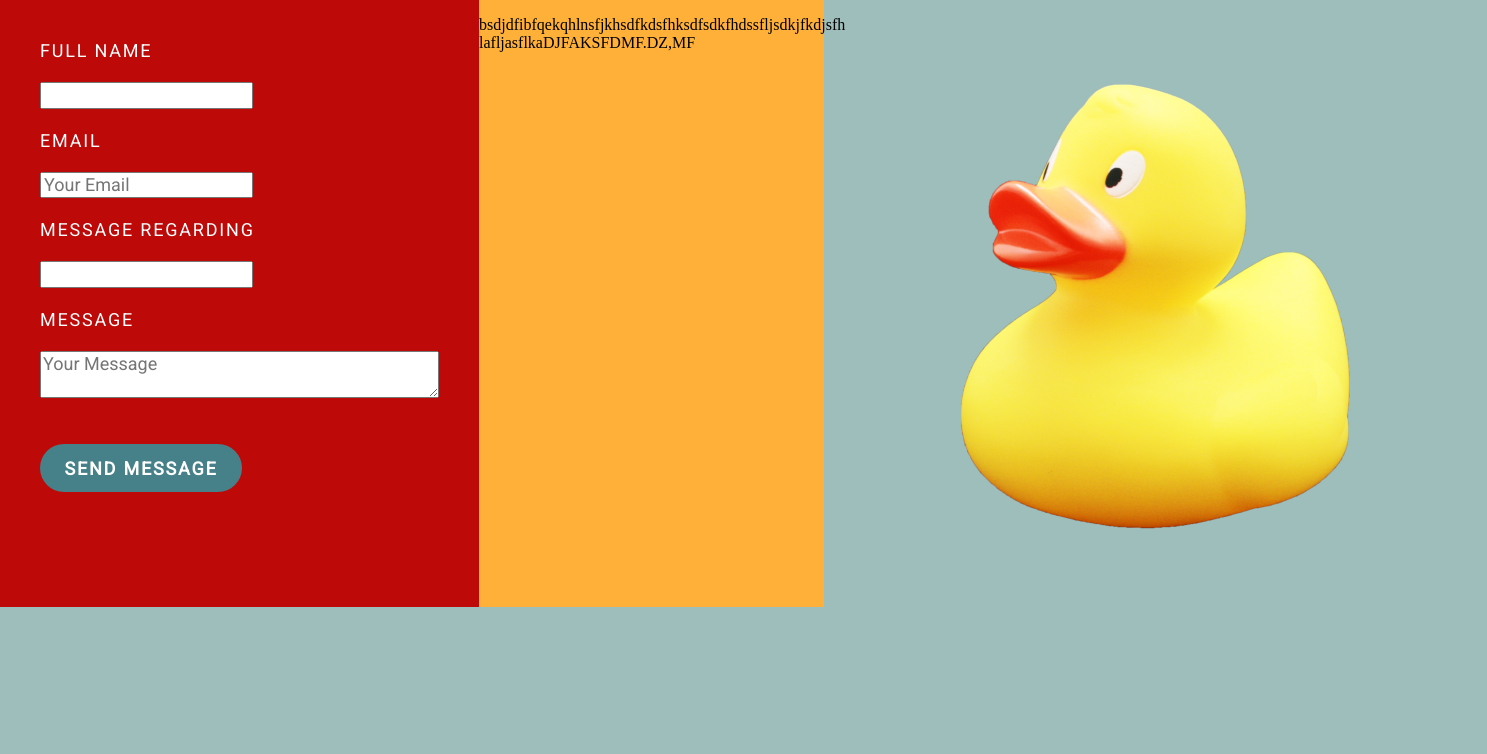
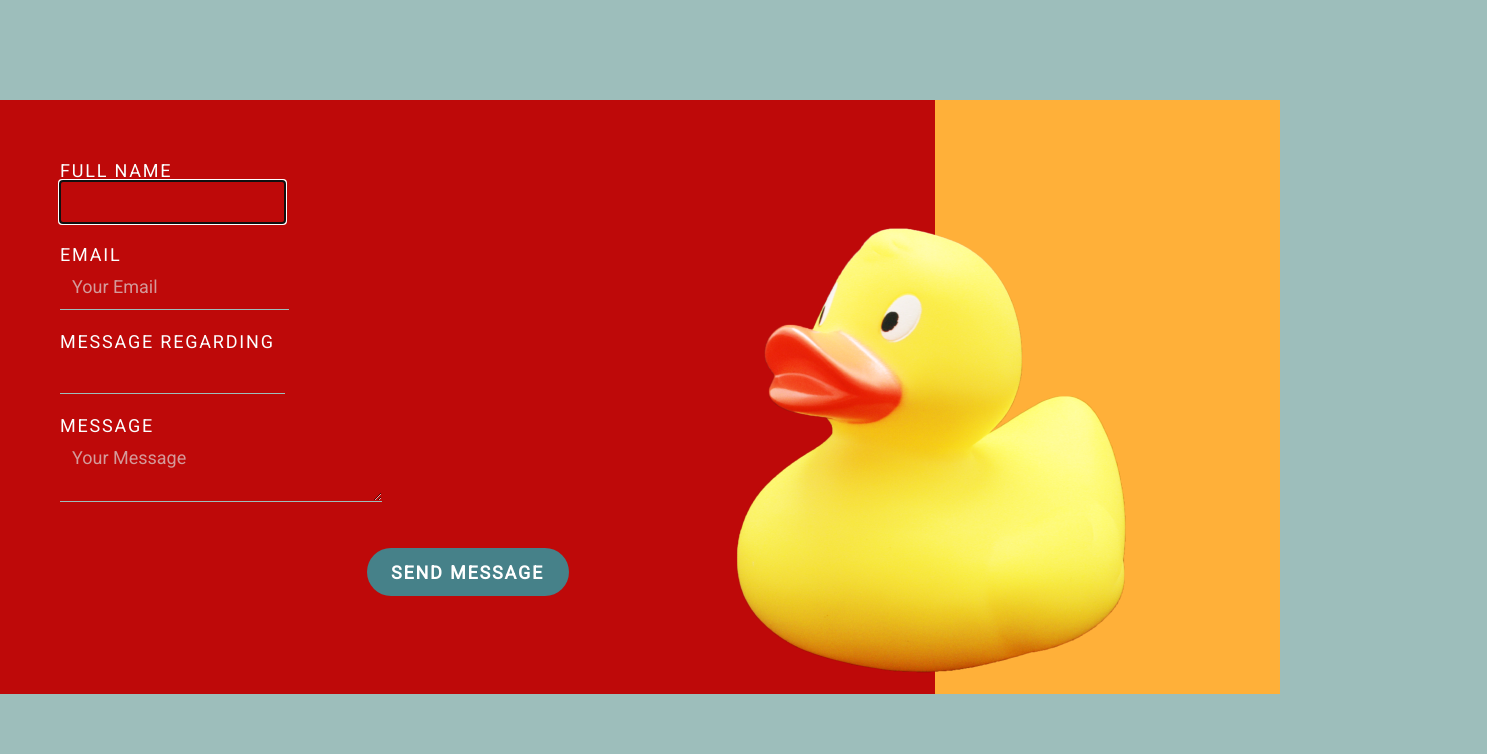
Before and after one commit to MariaKim1/Assignment7_Duck-form, a plain HTML site: page index.html in a window 1280 px wide. Shown: the whole page, 1487 px wide, since content can reach past the window. Drawn offline with Linux system fonts and the light colour scheme.

Commit message:
Duck is stuck! Done.

```diff
--- a/index.html
+++ b/index.html
@@ -14,31 +14,31 @@
             <div class="red-area">
     <!-- red area -->
                 <form class="duck-form">
-                    <label for="fullname">FULL NAME</label><br><br>
-                    <input type="text" name="fullname" id="fullname" class="input-field"><br><br>
-                    <label for="email">EMAIL</label><br><br>
-                    <input type="email" name="email" id="email" placeholder="Your Email"><br><br>
-                    <label for="message-regarding">MESSAGE REGARDING</label><br><br>
-                    <input type="text" name="message-regarding" id="message-regarding"><br><br>
-                    <label for="message">MESSAGE</label><br><br>
-                    <textarea name="message" id="message" cols="40" rows="2" placeholder="Your Message"></textarea><br><br><br>
-                    <button type="submit" id="submit_btn">SEND MESSAGE</button>
+                    <label for="fullname">FULL NAME</label><br>
+                    <input type="text" name="fullname" id="fullname" class="input-field" autofocus><br><br>
+                    <label for="email">EMAIL</label><br>
+                    <input type="email" name="email" id="email" placeholder="Your Email" required><br><br>
+                    <label for="message-regarding">MESSAGE REGARDING</label><br>
+                    <input type="text" name="message-regarding" id="message-regarding" required><br><br>
+                    <label for="message">MESSAGE</label><br>
+                    <textarea name="message" id="message" cols="30" rows="2" placeholder="Your Message" required></textarea><br><br><br>
+                        <div class="btn">
+                            <button type="submit" id="submit_btn">SEND MESSAGE</button>
+                        </div>
                 </form>
             </div>
 
             <div class="yellow-area">
     <!-- yellow area-->
-                <p>
-                    bsdjdfibfqekqhlnsfjkhsdfkdsfhksdfsdkfhdssfljsdkjfkdjsfh
-                    lafljasflkaDJFAKSFDMF.DZ,MF
-                </p>
 
             </div>
-            <div>
+        </div>
+
+        <div class="duck">
     <!-- DUCK -->
-                <img class="img-duck" src="images/hiclipart 2.png">
-            </div>
+            <img class="duck__img" src="images/hiclipart 2.png" alt="rubber duck">
         </div>
+
     </section>
 
 
--- a/styles/index.css
+++ b/styles/index.css
@@ -5,23 +5,21 @@ body {
     background-color: rgba(157, 190, 187, 1);
 }
 
-/*section {
-    display: flex;
-}*/
+
+
+/* ------ DUCK-FORM "BACKGROUND" STYLING */
 
 .form_layout {
-    /*max-width: 1299px;
-    width: 100%;
-    min-height: 594px;*/
     display: flex;
+    align-items: center;
+    margin-top: 100px;
+    position: relative;
 }
 
 .yellow-area {
     max-width: 345px;
     width: 100%;
     min-height: 594px;
-    /*margin-top: 153px;
-    margin-left: 852px;*/
     background-color: rgba(255, 176, 57, 1);
 }
 
@@ -29,8 +27,6 @@ body {
     max-width: 954px;
     width: 100%;
     min-height: 594px;
-    /*margin-top: 153px;
-    margin-left: 243px;*/
     background-color: rgba(190, 9, 9, 1);
 
     font-family: 'Roboto', sans-serif;
@@ -40,23 +36,80 @@ body {
     line-height: 21px;
     letter-spacing: 0.1em;
     text-align: left;
-
-    display: flex;
 }
 
+
+
+/* ----- FORM STYLING ----- */
+
 .duck-form {
-    padding: 40px;
-
+    padding: 60px;
 }
 
-button {
-    /*display: flex;
-    justify-content: center;*/
+input[type=text] {
+    width: auto;
+    padding: 10px 10px;
+    border: none;
+    border-bottom: 1px solid rgba(157, 190, 187, 1);
+    background-color: rgba(190, 9, 9, 1);
+    color: rgba(252, 255, 255, 1);
+}
+
+input[type=email] {
+    width: auto;
+    padding: 12px;
+    border: none;
+    border-bottom: 1px solid rgba(157, 190, 187, 1);
+    background-color: rgba(190, 9, 9, 1);
+    color: rgba(252, 255, 255, 1);
+}
+
+textarea {
+    width: auto;
+    padding: 12px;
+    border: none;
+    border-bottom: 1px solid rgba(157, 190, 187, 1);
+    background-color: rgba(190, 9, 9, 1);
+    color: rgba(252, 255, 255, 1);
+}
+
+label {
+    cursor: auto;
+}
+
+input:hover {
+    border-bottom: 1px solid rgba(255, 255, 255, 1);
+    color: rgba(252, 255, 255, 1);
+}
+
+textarea:hover {
+    border-bottom: 1px solid rgba(255, 255, 255, 1);
+    color: rgba(252, 255, 255, 1);
+}
+
+::placeholder {
+    color: rgba(223, 237, 237, 0.638);
+}
+
+/* ---- DUCK img. PLACEMENT ---- */
+
+.duck {
+    position: absolute;
+    margin-left: 600px;
+    margin-top: -550px;
+}
+/* QUESTION: Is it ok to use large margins with the position property? */
+
+
+
+/* ------ BUTTON STYLING ------ */
+
+/* design styles */
+button
+{
     background-color: rgba(70, 129, 137, 1);
     width: 202px;
     height: 48px;
-    top: 635px;
-    left: 407px;
     border-radius: 40px;
     border: none;
 
@@ -67,5 +120,30 @@ button {
     line-height: 21px;
     letter-spacing: 0.1em;
     text-align: center;
+
+    cursor: pointer;
 }
-/* QUESTION: Not sure how to only center the button since it is supposed to be on the same form-tag as the rest of the form. */
+
+/* hover effect */
+button:hover {
+    background-color: rgb(61, 144, 153);
+}
+
+.button:disabled {
+	background-color: #dfdfdc;
+	color: rgb(226, 247, 247);
+	opacity: 0.6;
+}
+
+/* button <div> - placement & sizs styles */
+.btn
+{
+    display: flex;
+    justify-content: center;
+}
+
+
+
+/* ------ VALIDATION STYLES ------ */
+/* QUESTION: Wanted to do more with validation.. but the pop-up errors were all default style so I got confused..
+    Not really sure if I did this part enough or correct? Also running out of time so I haven't had much time to look into it.*/
```
